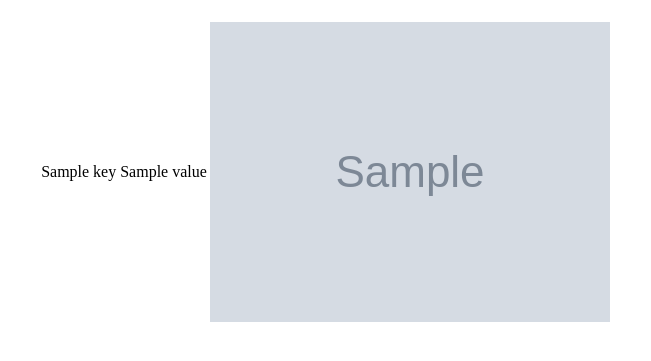
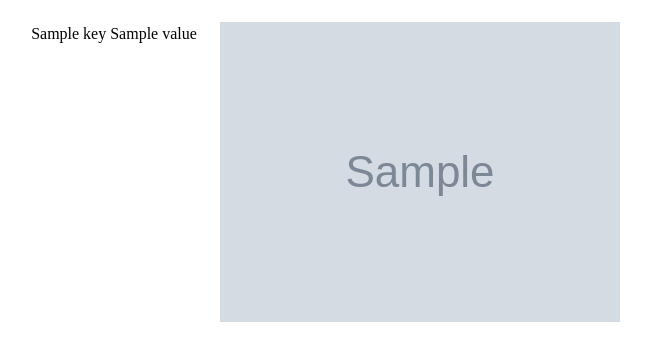
Before and after one commit to nerdola-de-cartola/Test-Python, a Flask app: template templates/favorites.html in a window 1280 px wide. Shown: the part 59-420 px from the top of the page, without its empty margins (316-967 px from the left). Run offline with Flask 3, Linux system fonts and the light colour scheme; the template is opened without the code that fills it: most values are stand-ins (such as "Sample title", 1, 10 or a date in 2020); grey boxes marked "Sample" are stand-in pictures.

Commit message:
Update favorites.css

```diff
--- a/static/favorites.css
+++ b/static/favorites.css
@@ -34,6 +34,12 @@ form {
 .film {
     display: flex;
     flex-direction: row;
+    gap: 20px;
+}
+
+table {
+    display: flex;
+    gap: 20px
 }
 
 input[type="text"] {
```
